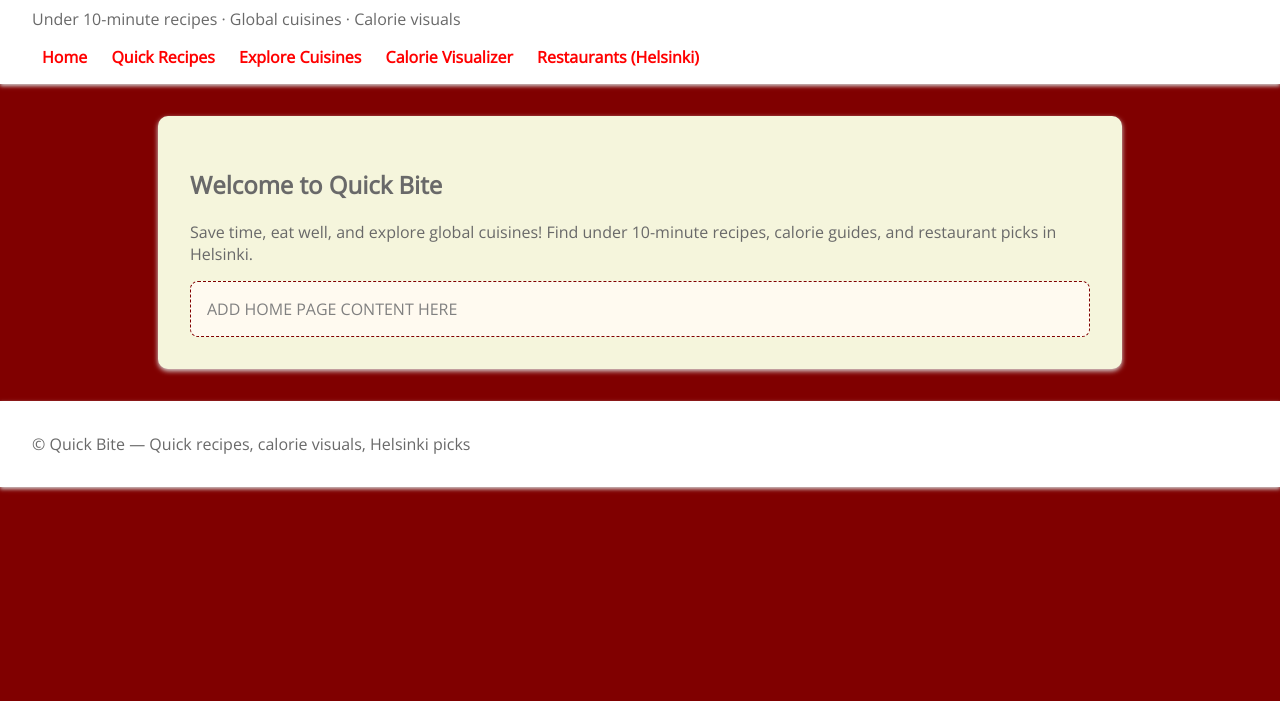
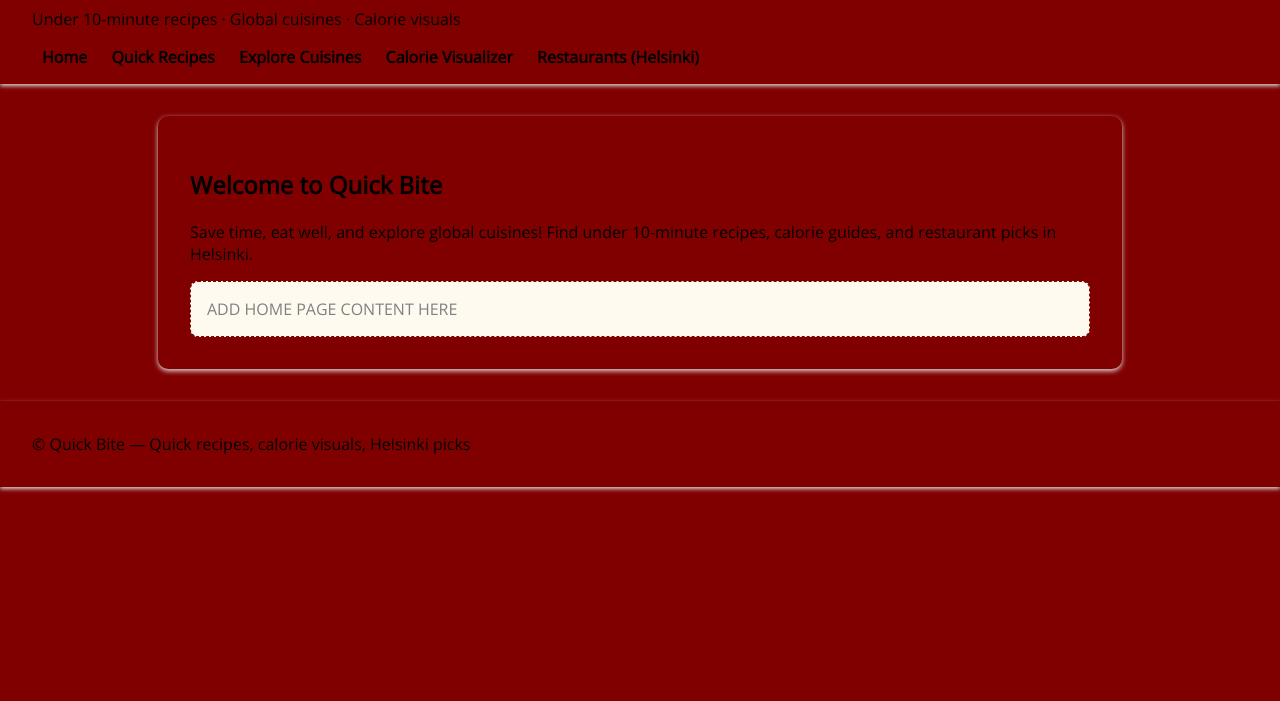
Before and after one commit to Rameen113/quick-bite, a plain HTML site: page index.html in a window 1280 px wide. Shown: the part 99-800 px from the top of the page. Drawn offline with nearby package versions, Linux system fonts and the light colour scheme.

Commit message:
Update index.html

```diff
--- a/index.html
+++ b/index.html
@@ -6,12 +6,12 @@
   <title>Quick Bite | Home</title>
   <link href="https://fonts.googleapis.com/css2?family=Poppins:wght@600&family=Open+Sans&display=swap" rel="stylesheet">
   <style>
-    body { font-family: 'Open Sans', sans-serif; background: maroon; color: dimgray; margin: 0; }
-    header, footer { background: white; padding: 1rem 2rem; box-shadow: 0 2px 4px lightgray; }
+    body { font-family: 'Open Sans', sans-serif; background: maroon; color: cream; margin: 0; }
+    header, footer { background: cream; padding: 1rem 2rem; box-shadow: 0 2px 4px lightgray; }
     h1 { font-family: 'Poppins', sans-serif; color: maroon; }
-    nav a { margin: 0 10px; text-decoration: none; color: red; font-weight: bold; }
+    nav a { margin: 0 10px; text-decoration: none; color: black; font-weight: bold; }
     nav a:hover { color: maroon; }
-    main { max-width: 900px; margin: 2rem auto; background: beige; padding: 2rem; border-radius: 10px; box-shadow: 0 2px 5px gainsboro; }
+    main { max-width: 900px; margin: 2rem auto; background: cream; padding: 2rem; border-radius: 10px; box-shadow: 0 2px 5px gainsboro; }
     .placeholder { background: floralwhite; border: 1px dashed maroon; padding: 1rem; border-radius: 8px; color: gray; }
   </style>
 </head>
```
